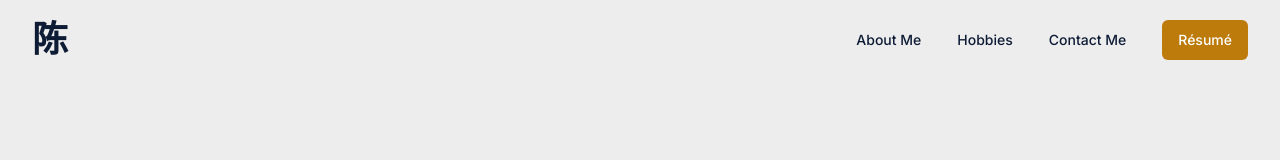
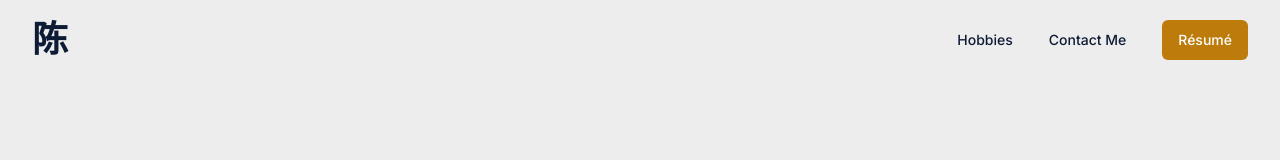
Before and after one commit to chxnkm/portfolio, a Next.js app: page /projects/ctf in a window 1280 px wide. Shown: the top 160 px of the page. Built offline with nearby package versions, Linux system fonts and the light colour scheme; a web font is replaced by a local one.

Commit message:
Updated NavMenu, removed About Us page

```diff
--- a/app/about-me/page.tsx
+++ /dev/null
@@ -1,32 +0,0 @@
-import Link from "next/link"
-import DownloadCard from '@/components/ui/DownloadCard';
-import UnclickableImage from '@/components/UnclickableImage';
-
-
-export default function Home() {
-    return (
-      <main>
-        <div className="container mx-auto">
-            <div className="mt-32 grid grid-cols-2 gap-24 sm:gap-4 md:gap-8 lg:gap-16 xl:gap-24">
-                <div>
-                    {/* <Image src="/img/misc/me.jpg" width={600} height={480} alt="my face" /> */}
-                    <UnclickableImage src="/img/misc/me.jpg" alt="my face" />
-                </div>
-                <div className='col-span-2 lg:col-start-2'>
-                    <h1 className="text-left font-belsey text-2xl sm:text-3xl md:text-4xl lg:text-5xl">About Me 😄</h1>
-                    <p className="text-xl text-justify">
-                        Hello all, Kang Ming here. A graduate Computer Science student from Nanyang Technological University, I am an aspiring <strong>software engineer</strong> and <strong>data analyst</strong>.
-                        <br /><br/>
-                        With a multitude of projects I have worked on in my university tenure, I have amassed robust skills in <strong>full-stack development, data analytics,</strong> as well as <strong>machine learning and GPT-related technologies</strong>.
-                        <br /><br/>
-                        I am open to any software-related full-time opportunities in Singapore. I am contactable via my <Link href="mailto:ckangming0@gmail.com" className="text-blue-500 underline">email</Link>, and my résumé is available for download below.
-                    </p>
-                    <DownloadCard fileUrl='/resume/RESUME_KANG_MING.pdf'></DownloadCard>
-                </div>
-
-            </div>
-        </div>
-
-      </main>
-    );
-  }
--- a/components/ui/NavMenu.tsx
+++ b/components/ui/NavMenu.tsx
@@ -18,17 +18,6 @@ export function NavMenu() {
   return (
     <NavigationMenu>
       <NavigationMenuList>
-        <NavigationMenuItem>
-          <Link href="/about-me" legacyBehavior passHref>
-            <NavigationMenuLink
-              className={`${navigationMenuTriggerStyle()} ${
-                currentPath === "/about-me" ? "bg-[#f3a616] underline" : ""
-              }`}
-            >
-              About Me
-            </NavigationMenuLink>
-          </Link>
-        </NavigationMenuItem>
         <NavigationMenuItem>
           <Link href="/hobbies" legacyBehavior passHref>
             <NavigationMenuLink
```
